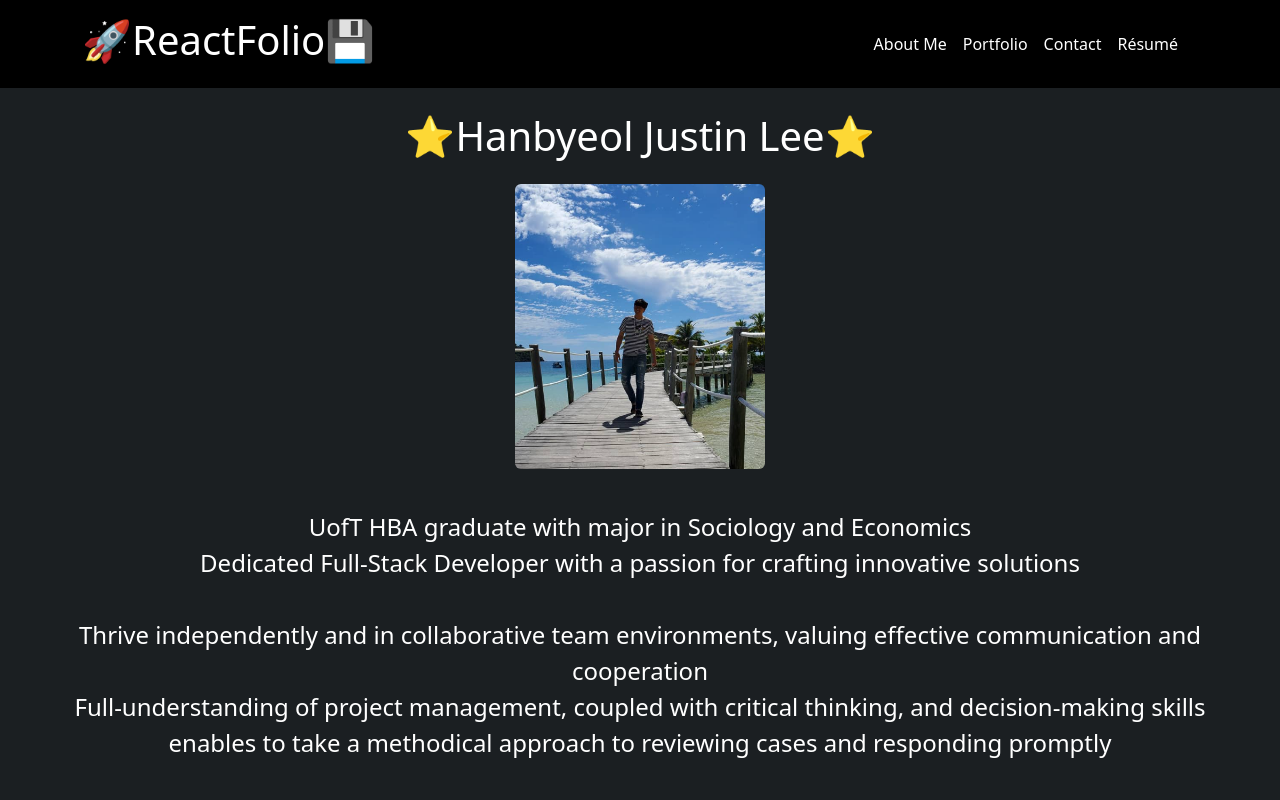
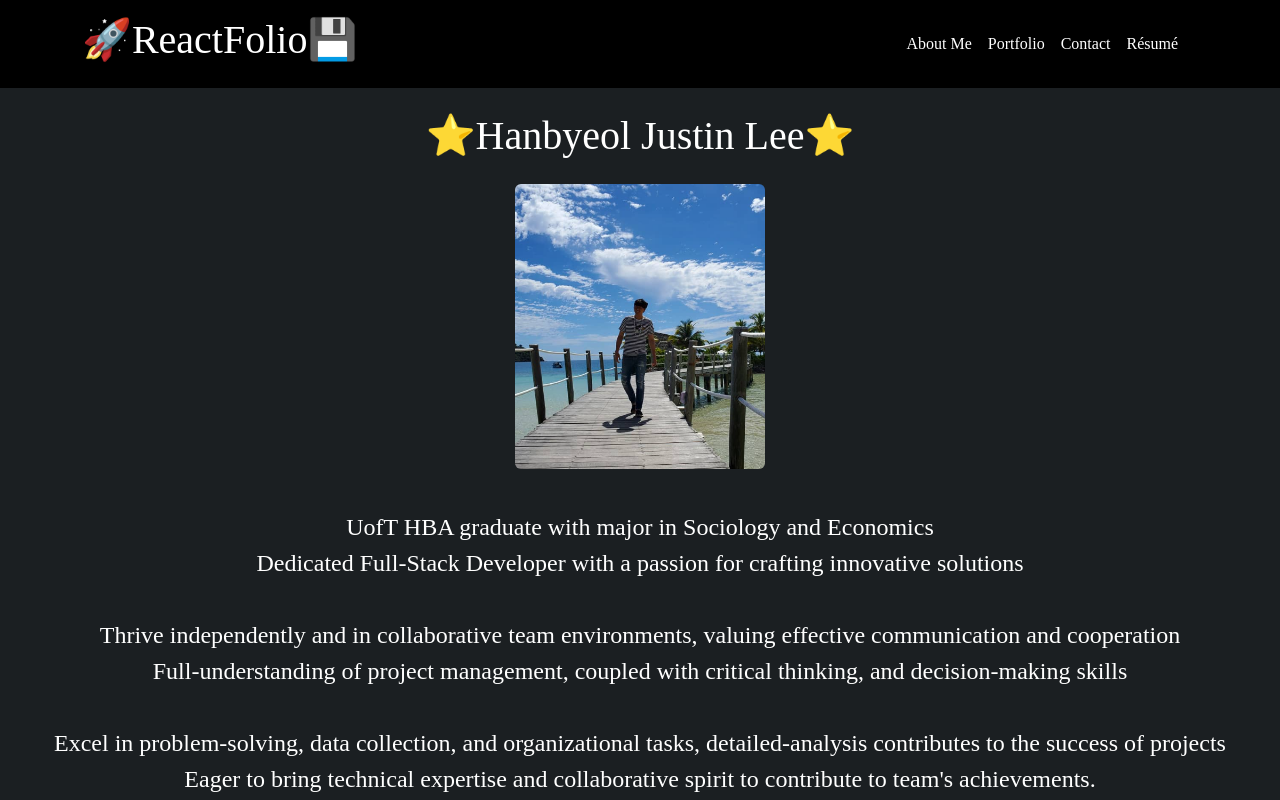
Before and after one commit to justinsta624/ReactFolio, a React (Vite) app: page / in a window 1280 px wide. Shown: the top 800 px of the page. Built offline with nearby package versions, Linux system fonts and the light colour scheme.

Commit message:
Add font-styles & edit about me
still need to work on resize issue

```diff
--- a/src/index.css
+++ b/src/index.css
@@ -1,5 +1,6 @@
 /* Apply a background color to all elements within the document */
 * {
+  font-family: cursive;
   background-color: #1b1f22;
 }
 
--- a/src/pages/AboutMe.jsx
+++ b/src/pages/AboutMe.jsx
@@ -18,10 +18,8 @@ function AboutMe() {
                 <br />
                 Thrive independently and in collaborative team environments, valuing effective communication and cooperation<br />
                 Full-understanding of project management, coupled with critical thinking, and decision-making skills<br />
-                enables to take a methodical approach to reviewing cases and responding promptly<br />
                 <br />
                 Excel in problem-solving, data collection, and organizational tasks, detailed-analysis contributes to the success of projects<br />
-                Commitment to continuous learning and staying abreast of industry trends<br />
                 Eager to bring technical expertise and collaborative spirit to contribute to team's achievements.
             </p>
         </div>
```
